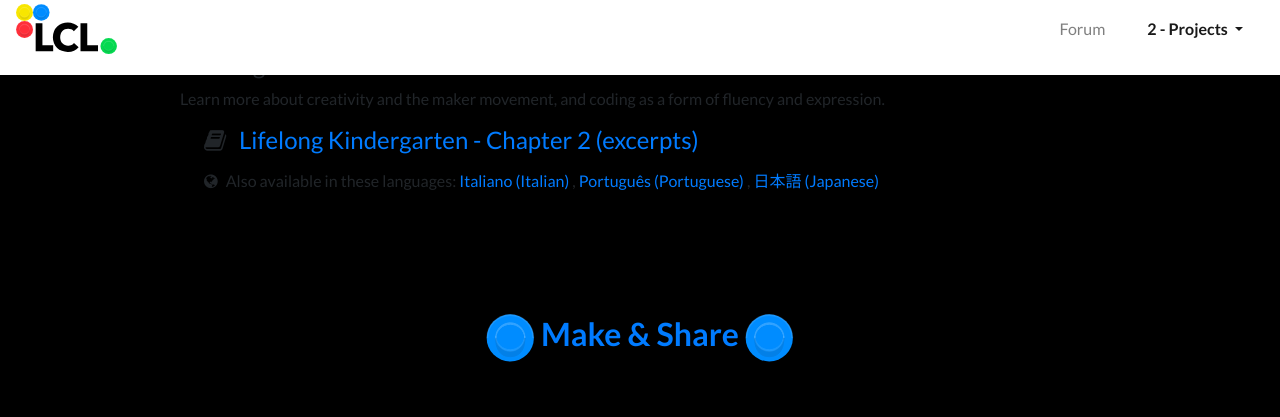
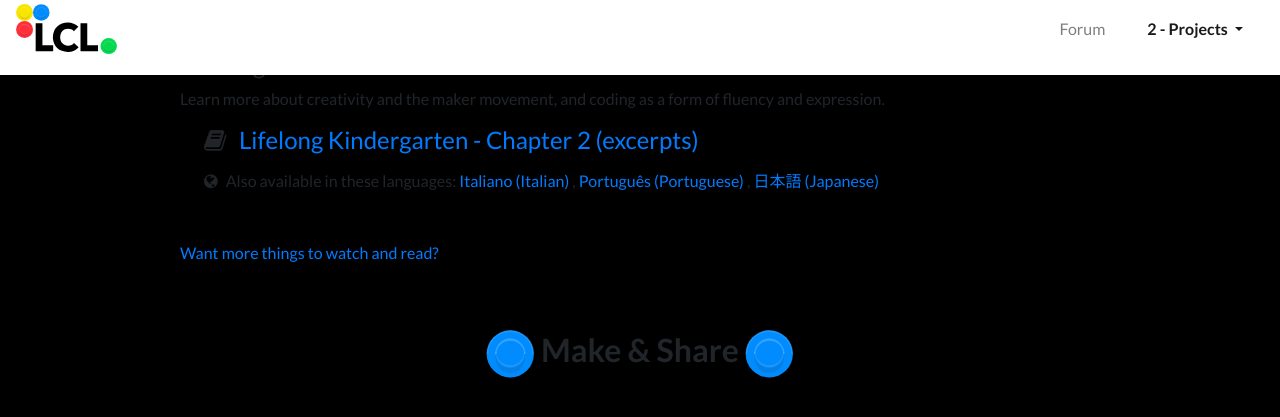
Before and after one commit to mitmedialab/lcl, a Jekyll site: the page built from _weeks/week2.md, in a window 1280 px wide and 900 px high, scrolled down 819 px, cut to the strip 17-471 px from the top of the window. Shown: the top 417 px of the strip. Built offline with Jekyll 4.4.1, drawn with Linux system fonts in a browser that asks for light colours; nearby versions of some CDN libraries.

Commit message:
Fix broken link

```diff
--- a/_includes/watch-and-read.html
+++ b/_includes/watch-and-read.html
@@ -11,5 +11,5 @@
 </div>
 
 {% if additional %}
-  <p class="mt-5"><a href="#additional" onclick="ga('send', 'event', 'additional', 'button', 'additional-button-clicked', 1)>Want more things to watch and read?</a></p>
+  <p class="mt-5"><a href="#additional" onclick="ga('send', 'event', 'additional', 'button', 'additional-button-clicked', 1)">Want more things to watch and read?</a></p>
 {% endif %}
```
